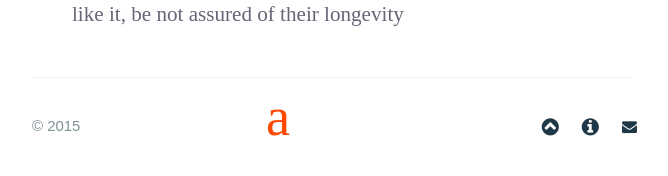
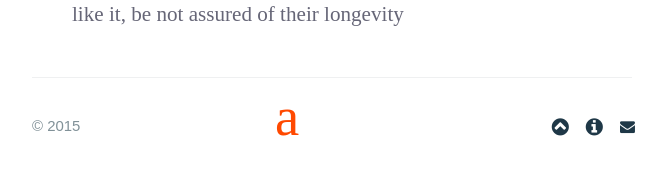
Before and after one commit to arcions/arcions.github.io, a Jekyll site: the page built from about/index.html, in a window 1280 px wide. Shown: the part 980-1156 px from the top of the page, without its empty margins (308-976 px from the left). Built offline with Jekyll 4.4.1, drawn with Linux system fonts in a browser that asks for light colours; nearby versions of some CDN libraries; some web fonts are replaced; Markdown is read by kramdown in place of the engine named in the settings.

Commit message:
Update main.css

```diff
--- a/stylesheets/main.css
+++ b/stylesheets/main.css
@@ -399,11 +399,11 @@ h6 {
     .site-footer-other a {
      background: transparent;
      color: #1F3847;
-     padding: 13px;
+     padding: 11px;
    }
      .site-footer-other a:hover {
        color: #fff;
-       padding: 13px;
+       padding: 11px;
     }
 
   @media screen and (min-width: 64em) {
@@ -528,7 +528,7 @@ nav a {
     background: #fff;
     text-align: center;
     line-height: 25px;
-    margin-left: 13px;
+    margin-left: 7px;
     position: relative;
 }
 
```
